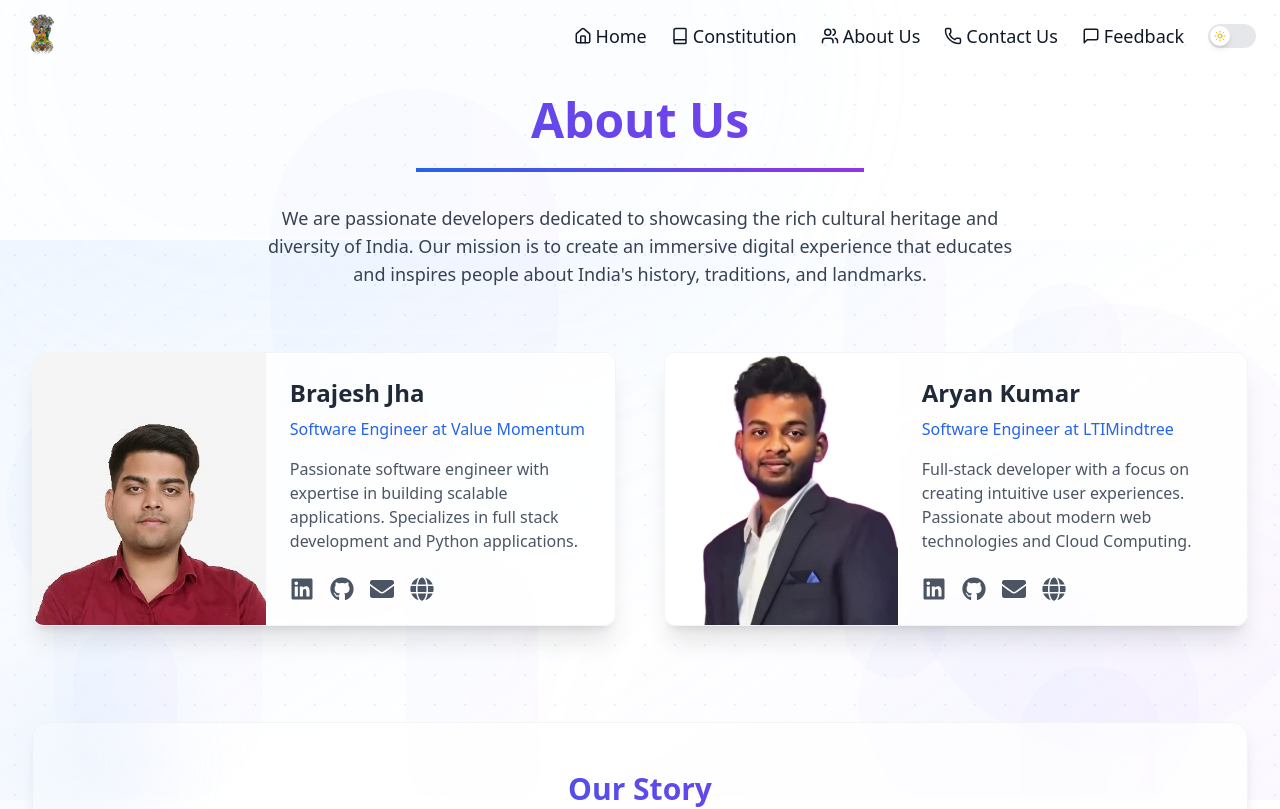
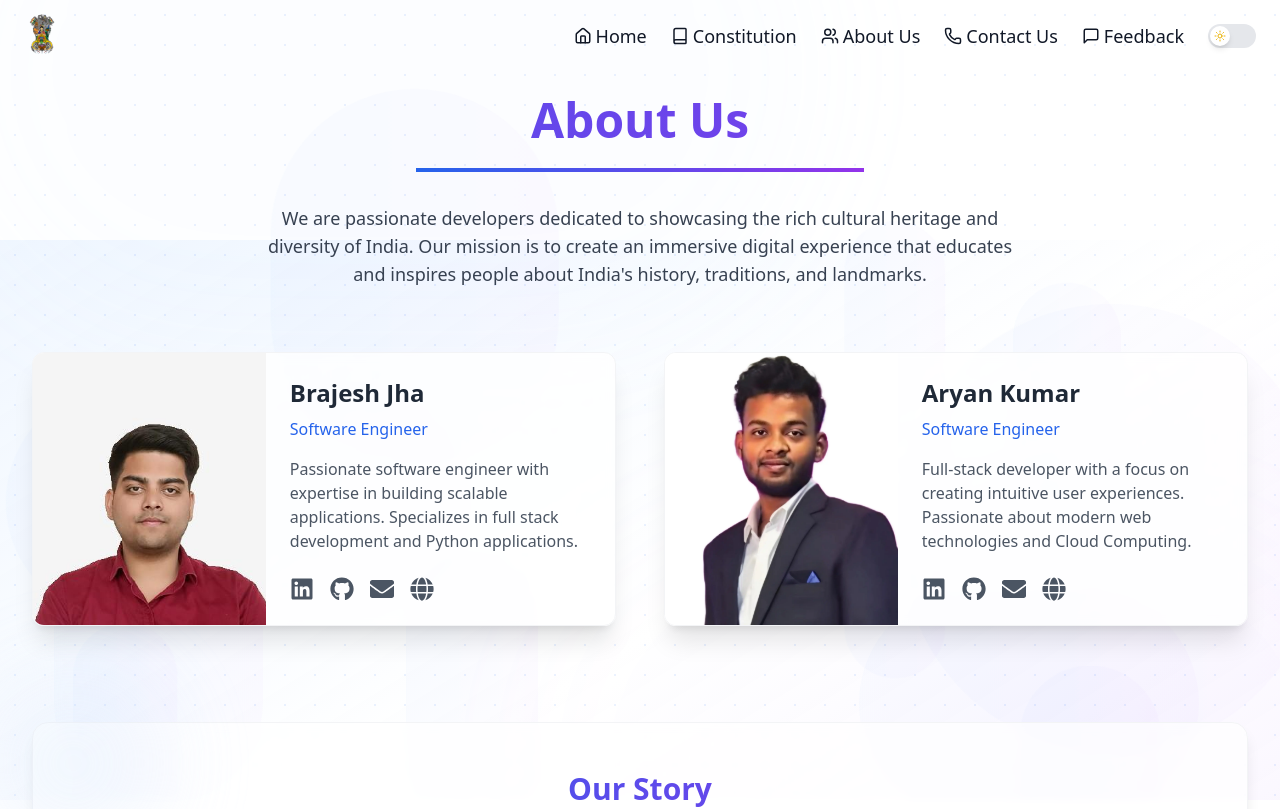
Before and after one commit to Aryank728/knowIndia_Final, a React (Create React App) app in the folder frontend/: page /aboutus in a window 1280 px wide. Shown: the top 809 px of the page. Built offline with nearby package versions, Linux system fonts and the light colour scheme.

Commit message:
Update About us

```diff
--- a/frontend/src/pages/AboutUs.jsx
+++ b/frontend/src/pages/AboutUs.jsx
@@ -24,7 +24,7 @@ const AboutUs = () => {
         {
             id: 1,
             name: "Brajesh Jha",
-            role: "Software Engineer at Value Momentum",
+            role: "Software Engineer",
             bio: "Passionate software engineer with expertise in building scalable applications. Specializes in full stack development and Python applications.",
             image: Brajesh,
             social: {
@@ -37,7 +37,7 @@ const AboutUs = () => {
         {
             id: 2,
             name: "Aryan Kumar",
-            role: "Software Engineer at LTIMindtree",
+            role: "Software Engineer",
             bio: "Full-stack developer with a focus on creating intuitive user experiences. Passionate about modern web technologies and Cloud Computing.",
             image: Aryan,
             social: {
```
